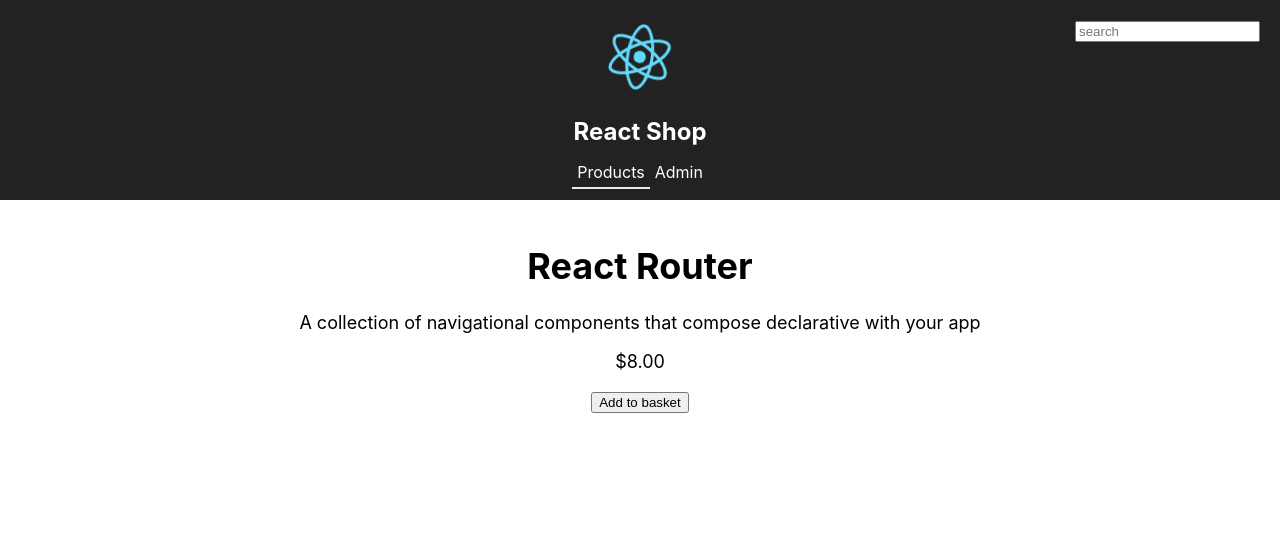
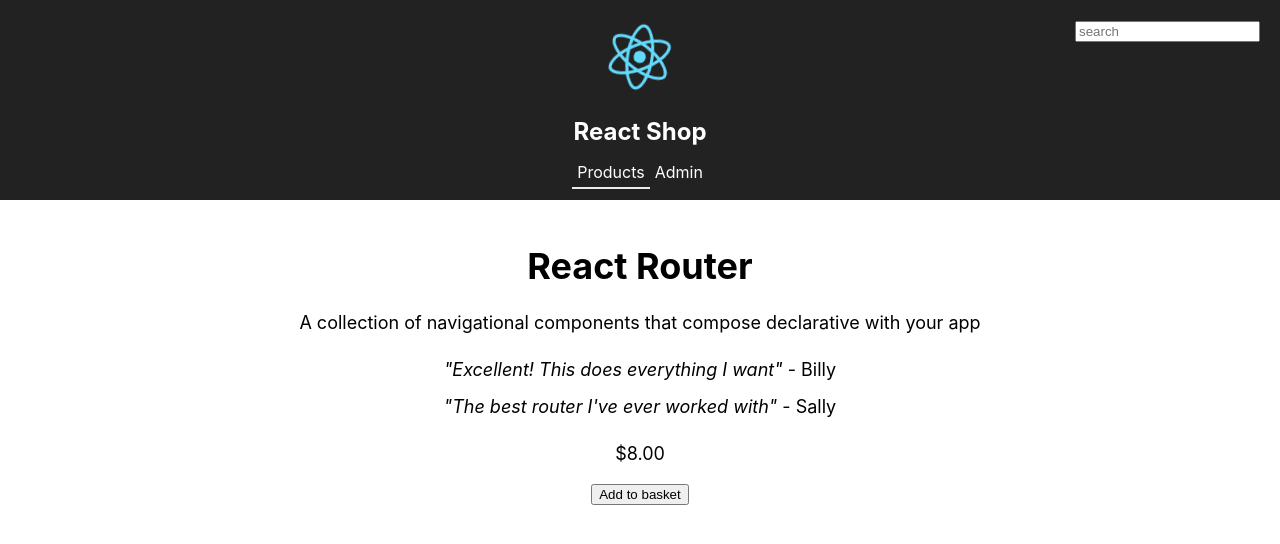
Before and after one commit to SjorsJessen/LearnReactTypescript, a React (Create React App) app: page /products/1 in a window 1280 px wide. Shown: the top 544 px of the page. Built offline with nearby package versions, Linux system fonts and the light colour scheme.

Commit message:
Added reviews

```diff
--- a/src/Product.tsx
+++ b/src/Product.tsx
@@ -18,6 +18,15 @@
         <React.Fragment>
             <h1>{product.name}</h1>
             <p>{product.description}</p>
+            <div>
+                <ul className="product-reviews">
+                    {product.reviews.map(review => (
+                        <li key={review.reviewer} className="product-reviews-item">
+                            <i>"{review.comment}"</i> - {review.reviewer}
+                        </li>
+                    ))}
+                </ul>
+            </div>
             <p className="product-price">
                 {new Intl.NumberFormat("en-US", {
                     currency: "USD",
--- a/src/ProductsData.tsx
+++ b/src/ProductsData.tsx
@@ -2,7 +2,13 @@
     id: number,
     name: string,
     description: string,
-    price: number
+    price: number,
+    reviews: IReview[];
+}
+
+export interface IReview{
+    comment: string;
+    reviewer: string;
 }
 
 export const products: IProduct[] = [
@@ -10,18 +16,48 @@
         description: "A collection of navigational components that compose declarative with your app",
         id: 1,
         name: "React Router",
-        price: 8
+        price: 8,
+        reviews: [
+            {
+                comment: "Excellent! This does everything I want",
+                reviewer: "Billy"
+            },
+            {
+                comment: "The best router I've ever worked with",
+                reviewer: "Sally"
+            }
+        ]
     },
     {
         description: "A library that helps manage state across your app",
         id: 2,
         name: "React Redux",
-        price: 12
+        price: 12,
+        reviews: [
+            {
+                comment: "I've found this really useful in a large app I'm working on",
+                reviewer: "Billy"
+            },
+            {
+                comment: "A bit confusing at first but simple when you get used to it",
+                reviewer: "Sally"
+            }
+        ]
     },
     {
         description: "A library that helps you interact with a GraphQL backend",
         id: 3,
         name: "React Apollo",
-        price: 12
+        price: 12,
+        reviews: [
+            {
+                comment: "I'll never work with a REST API again!",
+                reviewer: "Billy"
+            },
+            {
+                comment: "It makes working with GraphQL backends a breeze",
+                reviewer: "Sally"
+            }
+        ]
     }
 ]
--- a/src/index.css
+++ b/src/index.css
@@ -106,3 +106,13 @@
 .animate-exit {
   display: none;
 }
+
+.product-reviews {
+  list-style: none;
+  padding: 0px;
+}
+
+.product-reviews .product-reviews-item {
+  display: block;
+  padding: 8px 0px;
+}
```
